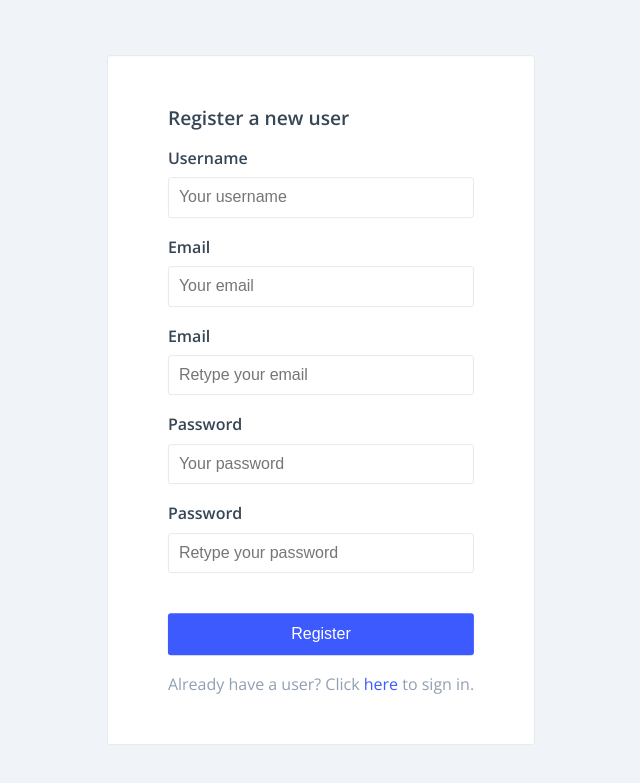
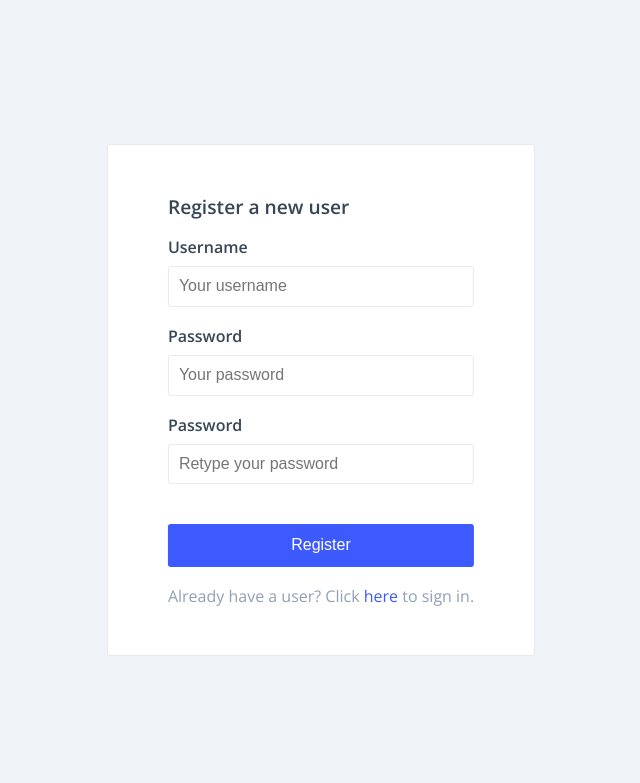
Before and after one commit to ulrikah/pokedex, a PHP site: page /registration in a window 1280 px wide. Shown: the top 783 px of the page, without its empty margins (319-959 px from the left). Run offline with PHP 8.4, Linux system fonts and the light colour scheme; some libraries are stand-ins or nearby versions.

Commit message:
Remove email from front end

```diff
--- a/App/Views/pages/registration.twig
+++ b/App/Views/pages/registration.twig
@@ -21,17 +21,6 @@
             <label for="username">Username</label>
             <input type="text" name="username" id="username" placeholder="Your username">
         </div>
-
-        <div class="form-control">
-            <label for="email">Email</label>
-            <input type="text" name="email" id="email" placeholder="Your email">
-        </div>
-
-         <div class="form-control">
-            <label for="email">Email</label>
-            <input type="text" name="email" id="email" placeholder="Retype your email">
-        </div>
-
         <div class="form-control">
             <label for="password">Password</label>
             <input type="password" name="password" id="password" placeholder="Your password">
```
